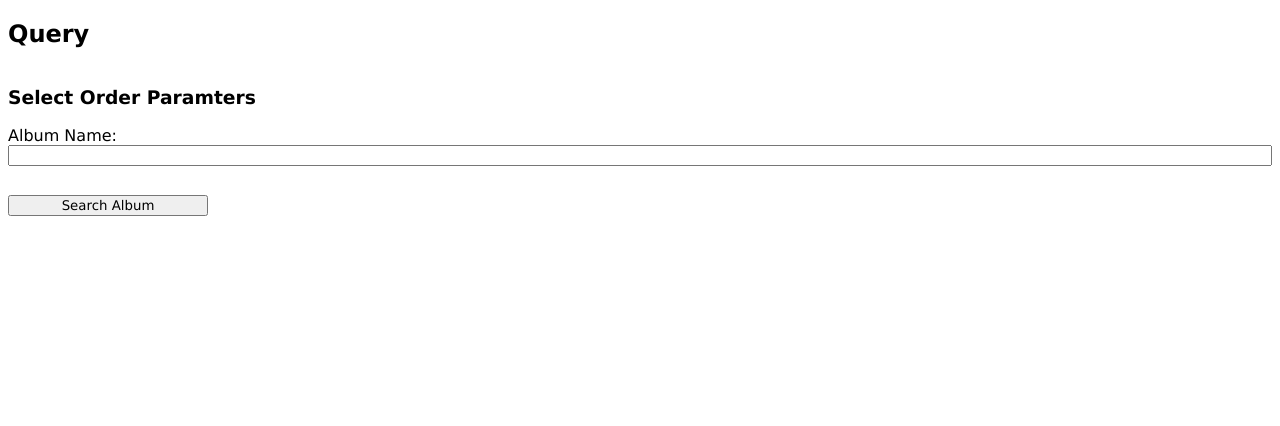
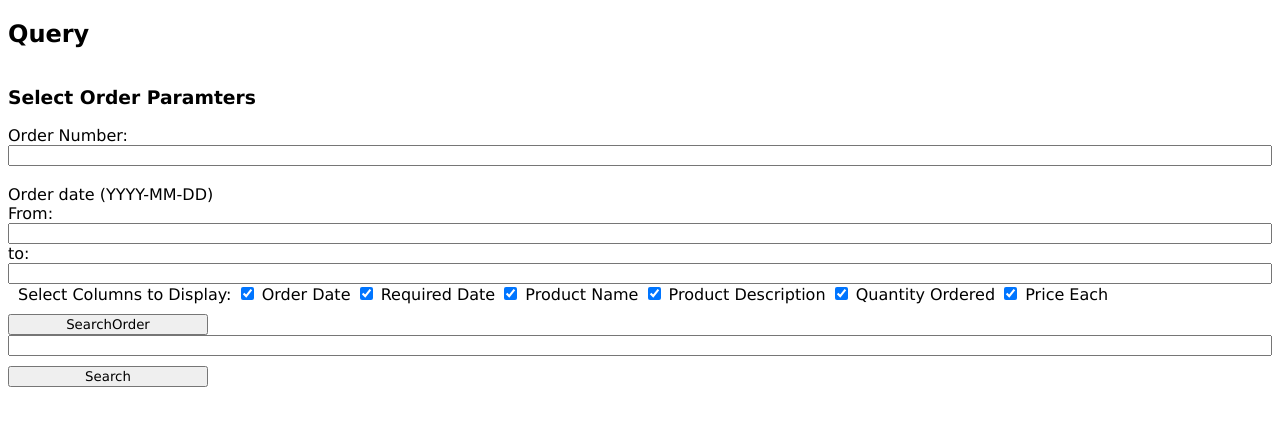
Before and after one commit to ItalianCannolis/IAT-352-Projects, a PHP site: page / in a window 1280 px wide. Shown: the part 59-485 px from the top of the page. Run offline with PHP 8.4, Linux system fonts and the light colour scheme.

Commit message:
Add files via upload

```diff
--- a/Final Assignment/index.php
+++ b/Final Assignment/index.php
@@ -2,13 +2,69 @@
  include 'header.php';
  include 'queryfunction.php';
 
- if ($_SERVER["REQUEST_METHOD"] == "POST"){
-    $albumname = $_POST['albumname'];
-    $albumData = find_album_by_name($albumname);
-    echo $albumData[0];
-    echo $albumData[1];
-    echo $albumData[2];
- }
+ $db = db_connect();
+
+if ($_SERVER["REQUEST_METHOD"] == "POST") {
+    // Retrieve form data
+    $orderNumber = $_POST["orderNumber"];
+    $startDate = $_POST["startDate"];
+    $endDate = $_POST["endDate"];
+
+    // chk order nmber and ensure valid value or date range selected
+    if (!empty($orderNumber) && is_numeric($orderNumber) == true) {
+        $ifelseCondition = "orders.orderNumber = $orderNumber";
+    } else if (!empty($startDate) && !empty($endDate)) {
+    //make sure btwn start and end for searching
+        $ifelseCondition = "orders.orderDate BETWEEN '$startDate' AND '$endDate'";
+    } else {
+    //if not btwn or there is no order number selected return msg
+        echo "Please select an order number or specify a date range.";
+    }
+
+    // sql query (using example from a3 description) also from classic models
+    $selectedColumns = implode(",", $_POST["columns"]);
+    // formatted to structure and examples in lab 5, Find order,details, number.... where condition needed to chk validity
+    $sql = "SELECT $selectedColumns FROM orders JOIN orderdetails ON orders.orderNumber = orderdetails.orderNumber
+            JOIN products ON orderdetails.productCode = products.productCode WHERE $ifelseCondition";
+
+    // display it
+    echo "<h3>SQL Query:</h3>";
+    echo "<p>$sql</p>";
+
+    // run query
+    $result = mysqli_query($conn, $sql);
+
+    // create the table
+    if ($result) {
+        echo "<h3>Results:</h3>";
+        echo "<table border='1'>
+                <tr>";
+
+        // make table column
+        foreach ($_POST["columns"] as $column) {
+            echo "<th>$column</th>";
+        }
+
+        echo "</tr>";
+
+        // make rows from fetch
+        while ($row = mysqli_fetch_assoc($result)) {
+            echo "<tr>";
+            foreach ($_POST["columns"] as $column) {
+                echo "<td>{$row[$column]}</td>";
+            }
+            echo "</tr>";
+        }
+
+        //incase of errors echo failure
+
+        echo "</table>";
+    } else {
+        echo "Query failed: " . mysqli_error($db);
+    }
+}
+
+mysqli_close($db);
 ?>
 
 <!DOCTYPE html>
@@ -37,12 +93,40 @@
     <h2>Query</h2>
     <form method="post" action="<?php echo htmlspecialchars($_SERVER["PHP_SELF"]); ?>">
         <h3>Select Order Paramters</h3>
-        <label for="orderNumber">Album Name:</label>
-        <input type="textbox" name="albumname">
+        <label for="orderNumber">Order Number:</label>
+        <input type="textbox" name="orderNumber">
         <br>
+        <label> Order date (YYYY-MM-DD)</label>
+        <label for="startDate">From:</label>
+        <input type="textbox" name="startDate">
 
-        <input type="submit" value="Search Album">
+
+        <label for="endDate">to:</label>
+        <input type="textbox" name="endDate">
+
+
+
+        <!-- create the checkbox column that returns value-->
+        <div class="checkbox-section">
+            <label>Select Columns to Display:</label>
+            <input type="checkbox" name="columns[]" value="orderDate" checked> Order Date
+            <input type="checkbox" name="columns[]" value="requiredDate" checked> Required Date
+            <input type="checkbox" name="columns[]" value="productName" checked> Product Name
+            <input type="checkbox" name="columns[]" value="productDescription" checked> Product Description
+            <input type="checkbox" name="columns[]" value="quantityOrdered" checked> Quantity Ordered
+            <input type="checkbox" name="columns[]" value="priceEach" checked> Price Each
+        </div>
+
+        <input type="submit" value="SearchOrder">
     </form>
+
+        <!-- Your search form content -->
+    <form method="post" action="<?php echo htmlspecialchars($_SERVER["PHP_SELF"]); ?>">
+        <!-- Search input fields -->
+        <input type="text" name="search_term">
+        <input type="submit" value="Search">
+    </form>
+    <!-- Display search results here if any -->
 
 
 </body>
--- a/Final Assignment/initialize.php
+++ b/Final Assignment/initialize.php
@@ -1,6 +1,5 @@
 <?php
   ob_start(); // output buffering is turned on
-  session_start();
 
 //   session_start(); // turn on sessions
 
--- a/Final Assignment/queryfunction.php
+++ b/Final Assignment/queryfunction.php
@@ -56,47 +56,4 @@
             $array[1] = $row["id_list"];
             return $array;
       }
-
-      function find_collage_owner_by_mem_id($id) { //search for cover art by ID
-
-        $conn = db_connect();
-
-            $sql = "SELECT name FROM cover_list WHERE mem_id=?";
-            $statement = $conn->prepare($sql);
-            $statement->bind_param("i", $id);
-            $statement->execute() or die("<b>Error:</b> Problem on Retrieving collage names<br/>" . mysqli_connect_error());
-            $result = $statement->get_result();
-
-            $row = $result->fetch_assoc();
-            //header("Content-type: " . $row["imageType"]);
-            //echo $row["cover"];
-
-            //echo base64_decode($row["cover"]);
-            //echo ($row["filetype"]);
-            $array[0] = $row["name"];
-            return $array;
-      }
-
-      function find_album_by_name($name) { //search for cover art by ID
-
-        $conn = db_connect();
-
-            $sql = 'SELECT release_group.id,release_group.name,release_group.artist_credit,songs.release_group,songs.name,medium.track_count,tracks.length FROM release_group, songs, medium,tracks WHERE release_group.name=? AND release_group.id = songs.release_group AND medium.song == songs.id AND medium.id == tracks.medium';
-
-            $statement = $conn->prepare($sql);
-            $statement->bind_param("s", $name);
-            $statement->execute() or die("<b>Error:</b> Problem on Retrieving Image BLOB<br/>" . mysqli_connect_error());
-            $result = $statement->get_result();
-
-            $row = $result->fetch_assoc();
-            //header("Content-type: " . $row["imageType"]);
-            //echo $row["cover"];
-
-            //echo base64_decode($row["cover"]);
-            //echo ($row["filetype"]);
-            $array[0] = $row["id"];
-            $array[1] = $row["artist_credit"];
-            $array[2] = $row["name"];
-            return $array;
-      }
 ?>
```
Also changed, not shown: Final Assignment/login.php (+13 -26 lines), Final Assignment/logout.php (deleted, +0 -7 lines), Final Assignment/profile.php (added), Final Assignment/register.php (line endings or trailing spaces).
